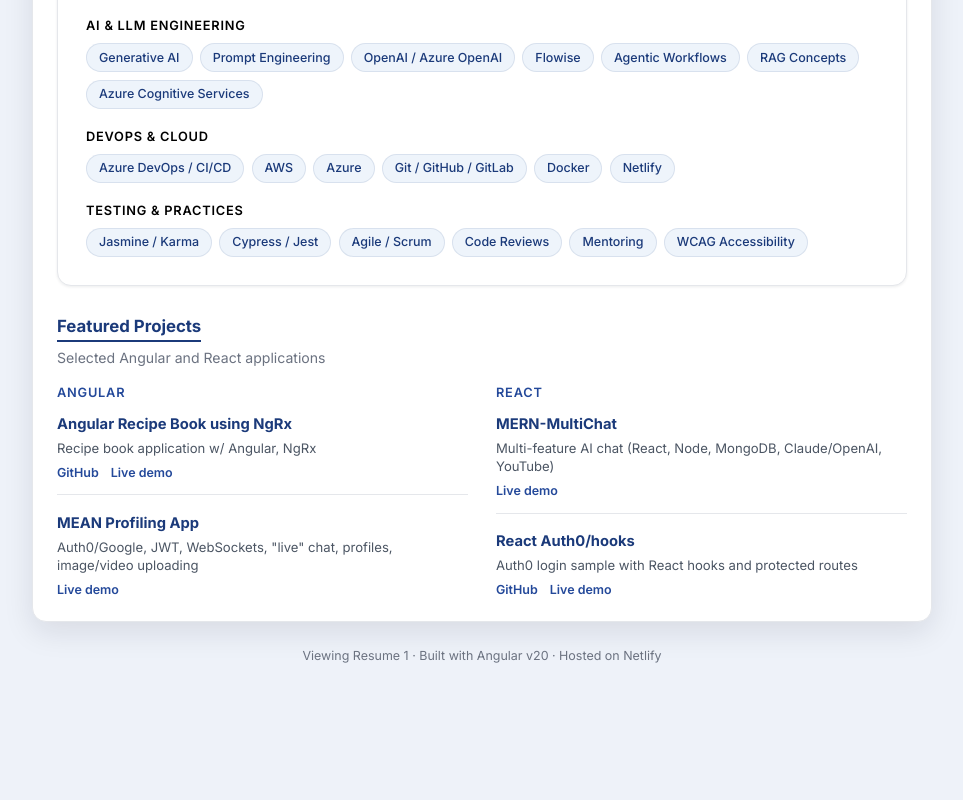
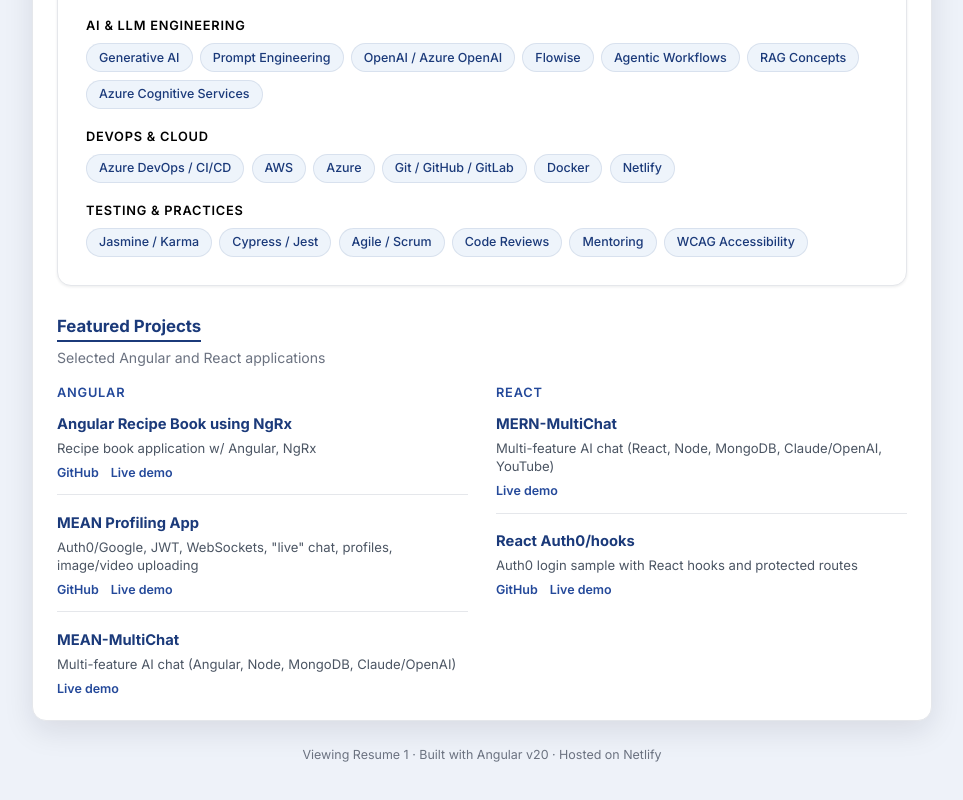
Before and after one commit to PaulyWolly/resume_pjw, an Angular app in the folder resume-app/: page / in a window 1280 px wide. Shown: the part 3405-4205 px from the top of the page, without its empty margins (158-1121 px from the left). Before the commit the page ends 4118 px from the top, so only its background shows below. Built offline with nearby package versions, Linux system fonts and the light colour scheme.

Commit message:
Add MEAN-MultiChat live demo and restore Profiling App GitHub.

```diff
--- a/resume-app/src/app/data/resume.data.ts
+++ b/resume-app/src/app/data/resume.data.ts
@@ -272,7 +272,15 @@ export const RESUME: Resume = {
       stack: 'Angular',
       description:
         'Auth0/Google, JWT, WebSockets, "live" chat, profiles, image/video uploading',
+      githubUrl: 'https://github.com/PaulyWolly/My-Profiling-App_v17',
       liveUrl: 'https://my-profiling-app-v17-1.onrender.com/',
+    },
+    {
+      name: 'MEAN-MultiChat',
+      stack: 'Angular',
+      description:
+        'Multi-feature AI chat (Angular, Node, MongoDB, Claude/OpenAI)',
+      liveUrl: 'https://mean-multichat.onrender.com',
     },
     {
       name: 'MERN-MultiChat',
```
Also changed, not shown: 1 other file (tests, documents, lock files or other folders).
